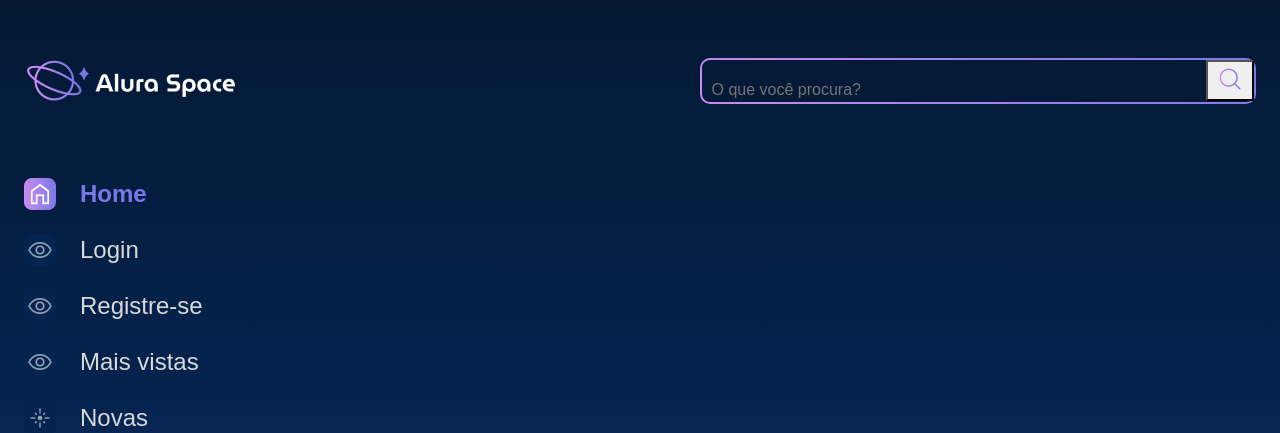
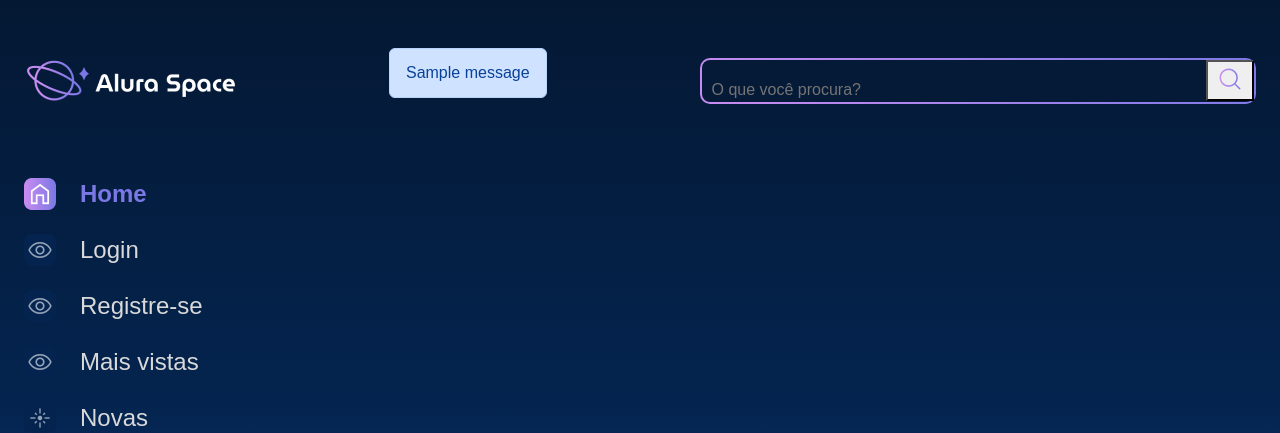
Before and after one commit to claudia-duda/ExploringSpace, a Django app: template templates/base.html in a window 1280 px wide. Shown: the top 433 px of the page. Run offline with Django 4.2, Linux system fonts and the light colour scheme; the template is opened without the code that fills it, so the values that code supplies are empty; tables that the repository leaves empty hold one stand-in row (values such as "Sample post"); one stand-in notice (Sample message) is shown.

Commit message:
Showing custom messages to warning

```diff
--- a/templates/partials/_menu.html
+++ b/templates/partials/_menu.html
@@ -2,6 +2,11 @@
 <div class="pagina-inicial">
     <header class="cabecalho">
         <img src="{% static '/assets/logo/Logo(2).png' %}" alt="Logo Exploring Space" />
+        {% for message in messages %}
+            <div class="alert alert-primary">
+                    <p id="messages">{{message}}</p>
+            </div>
+        {% endfor %}
         <div class="cabecalho__busca">
             <div class="busca__fundo">
                 <form action="{% url 'buscar' %}">
```
